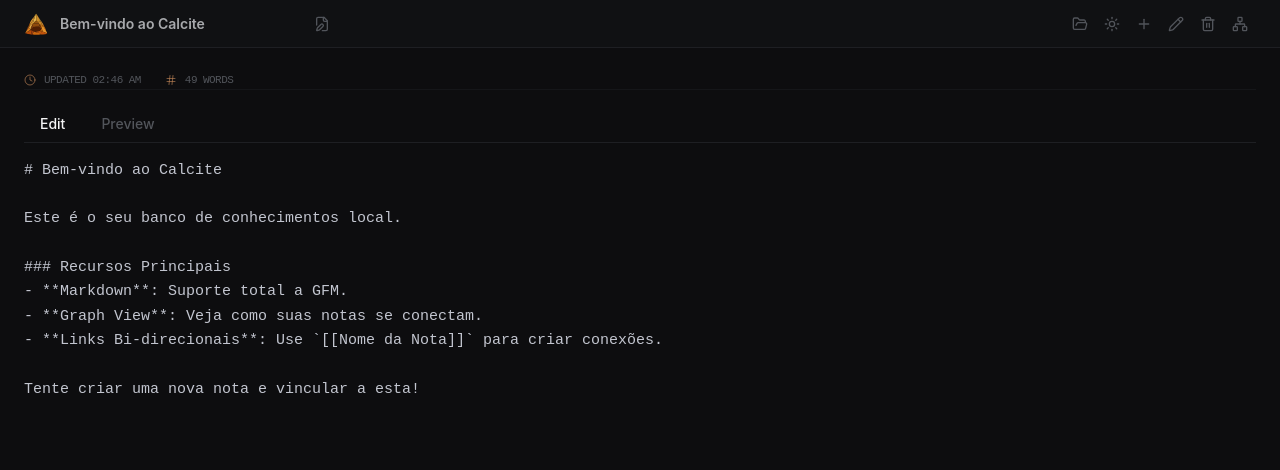
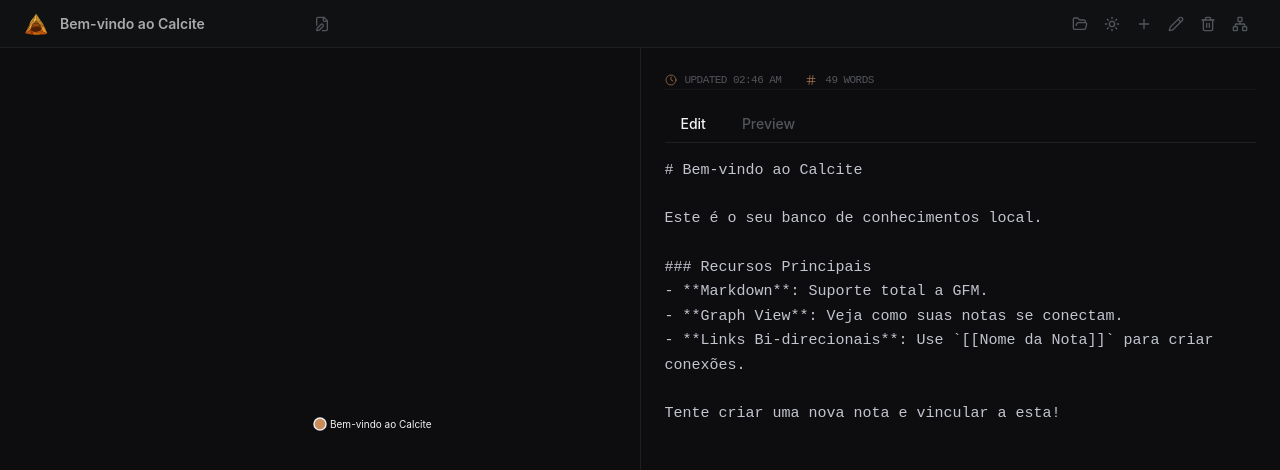
Before and after one commit to lucas-moraes/calcite-notes, a React (Vite) app: page / in a window 1280 px wide. Shown: the top 470 px of the page. Built offline with nearby package versions, Linux system fonts and the light colour scheme.

Commit message:
feat: invert layout - graph view first, editor on selection

```diff
--- a/src/App.tsx
+++ b/src/App.tsx
@@ -453,18 +453,24 @@
 
       {/* Main Content */}
       <div className="flex flex-1 min-w-0 overflow-hidden">
-        {/* File Tree */}
-        {notesFolder && (
-          <div style={{ width: treeWidth }} className="flex">
-            <FileTree key={fileTreeKey} rootPath={notesFolder} onFileSelect={handleOpenFile} width={treeWidth} />
-            <div
-              onMouseDown={handleMouseDown}
-              className="w-1 hover:bg-accent cursor-col-resize transition-colors flex-shrink-0"
-            />
-          </div>
-        )}
+        {/* Graph View - Panel Principal */}
+        <div className="flex-1 border-r border-base-800">
+          <GraphView
+            nodes={nodes}
+            links={links}
+            onNodeClick={(id) => {
+              const note = notes.find(n => n.id === id);
+              if (note) {
+                setActiveNoteId(id);
+              } else {
+                handleOpenFile(id);
+              }
+            }}
+            activeNodeId={activeNoteId || undefined}
+          />
+        </div>
 
-        {/* Editor Area */}
+        {/* Editor Area - Só mostra quando há nota ativa */}
         <main className="flex-1 flex flex-col min-w-0 bg-base-950 relative">
           {activeNote ? (
             <div className="flex flex-col h-full p-6 bg-base-950 overflow-hidden">
```
Also changed, not shown: 1 other file (tests, documents, lock files or other folders).
